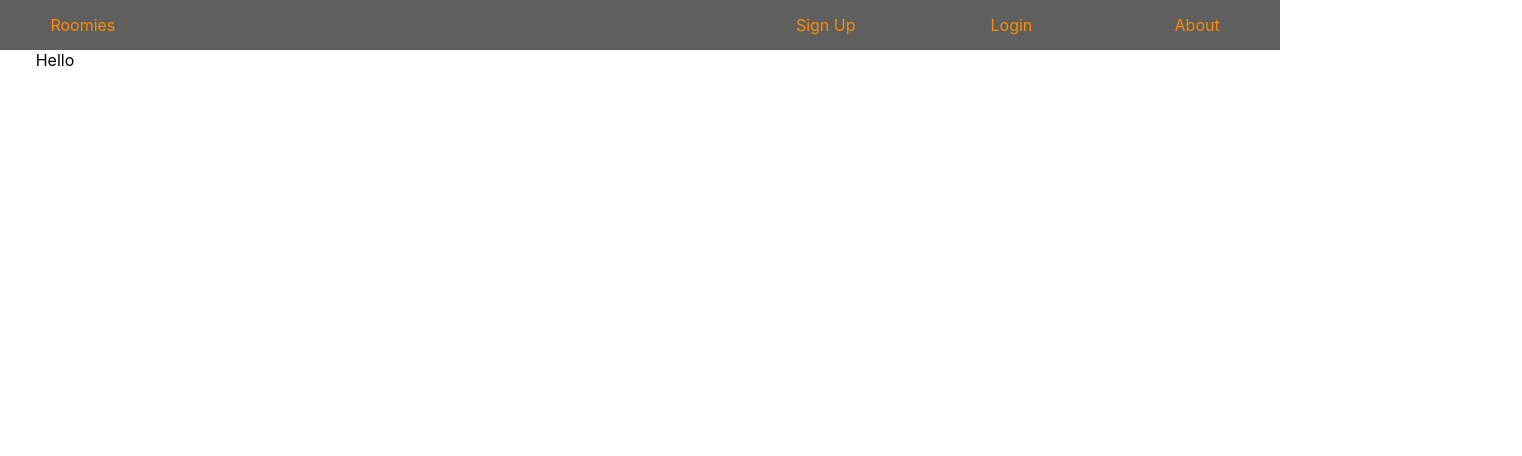
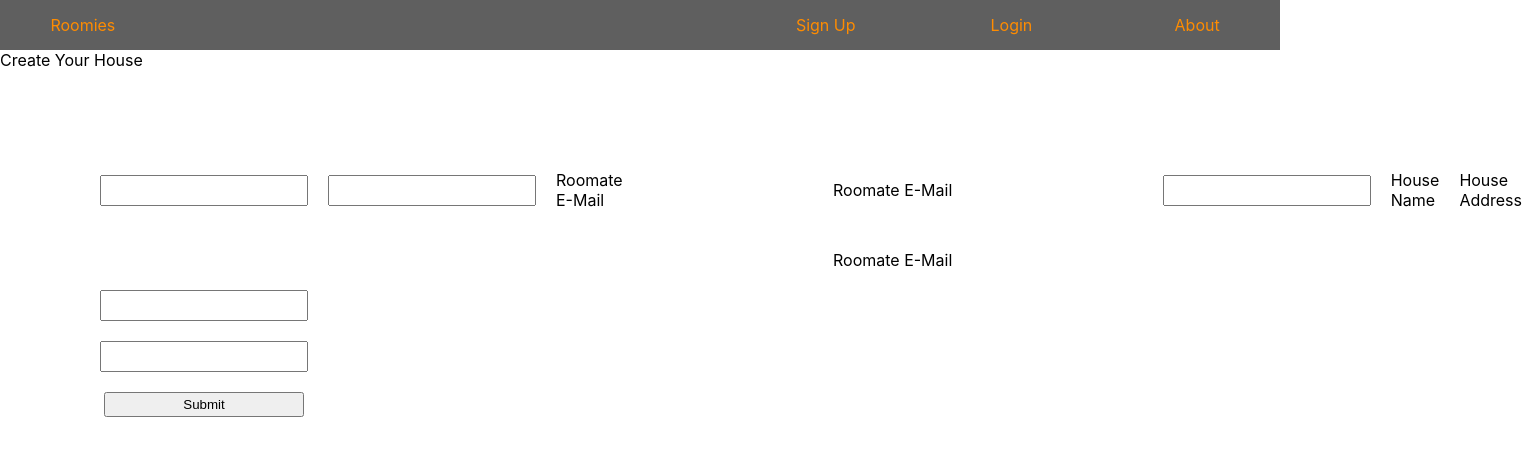
Before and after one commit to QMaximillian/frontend-roomies-app, a React (Create React App) app: page /create in a window 1280 px wide. Shown: the top 456 px of the page, 1522 px wide, since content can reach past the window. Built offline with nearby package versions, Linux system fonts and the light colour scheme.

Commit message:
House form creation

```diff
--- a/src/App.css
+++ b/src/App.css
@@ -15,20 +15,23 @@
 
 }
 
-.nav-button {
-  transition-duration: 0.4s;
-  grid-column: span 1;
-}
 
 .nav-button:hover {
+  display: grid;
   background-color: var(--main-color);
   color: var(--secondary-color);
+  width: 100%;
+  height: 100%;
+  align-items: center;
+  justify-content: center;
+  transition-duration: 0.4s;
+
 }
 
 .nav-button > a {
   text-decoration: none;
   color: var(--secondary-color);
-  z-index: 1;
+
 }
 
 .nav-button-about {
@@ -57,11 +60,53 @@
   grid-row: 2;
 }
 
-.house-create-form-grid {
+.house-form {
   display: grid;
   grid-template-columns: repeat(3, 1fr) 500px repeat(3, 1fr);
-  grid-template-rows: repeat(3, 1fr) 500px repeat(3, 1fr);
+  grid-template-rows: auto;
   grid-gap: 20px;
   justify-items: center;
   align-items: center;
+  padding: 100px;
 }
+
+.house-item {
+  width: 200px;
+  height: 25px;
+
+}
+
+.house-item-label {
+  grid-column: 4 / span 1;
+}
+
+#house-item-label1 {
+  grid-column: 4 / span 1;
+  grid-row: 1;
+}
+
+#house-item-label2 {
+  grid-column: 4 / span 1;
+  grid-row: 3;
+}
+.house-item1 {
+  grid-row: 2;
+}
+.house-item2 {
+
+}
+
+.house-item3 {
+
+}
+
+.house-item4 {
+  grid-row: 4;
+}
+.house-item5{
+  grid-row: 5;
+}
+
+.house-submit {
+  grid-row: 6;
+}
--- a/src/adapters/index.js
+++ b/src/adapters/index.js
@@ -1,3 +1,27 @@
+const baseHomeUrl = "http://localhost:3001/homes"
+
 export const fetchUser = () =>  {
-  return fetch('https://localhost:3001/users').then(resp => resp,json())
+  return fetch('https://localhost:3001/users').then(resp => resp.json())
 }
+
+export const fetchCreateHome = (e, body) => {
+  e.preventDefault()
+  return fetch(baseHomeUrl, {
+    method: "POST",
+    headers: {
+      'Content-Type': 'application/json'
+    },
+    body: JSON.stringify(body)
+  })
+}
+
+const headers = (method, body) => {
+  return {
+    method: method,
+    headers: {
+      'Content-Type': 'application/json'
+
+    },
+    body: JSON.stringify(body)
+  }
+}
--- a/src/components/HouseCreateForm.js
+++ b/src/components/HouseCreateForm.js
@@ -1,16 +1,67 @@
-import React, { Component } from 'react'
+import React, { Component, Fragment } from 'react'
 import { withRouter } from 'react-router'
 import { connect } from 'react-redux'
 import '../App.css'
+import { fetchCreateHome } from '../adapters/index.js'
 
 class HouseCreateForm extends Component {
+
+  state = {
+    // TODO:
+      // Structure home state with correct params for Rails API
+      // Check roomates to see if any other users exist with those emails. Ask them if they want to join the house
+      // When they agree add a home_id to associate them to a house
+      // Clean up the CSS and form submit page for creating a house
+  }
+
+  handleChange = (e) => {
+    this.setState({
+      [e.target.name]: e.target.value
+    }, () => console.log(this.state))
+  }
+
+
    render() {
      return (
-        <div className="house-create-form-grid">
-          <div>
-          Hello
-          </div>
-        </div>
+      <Fragment>
+        <label
+          id="label-center"
+          >Create Your House
+        </label>
+          <form
+            onChange={this.handleChange}
+            className="house-form">
+            <label
+              id="house-item-label1"
+              >Roomate E-Mail
+            </label>
+            <input
+              name="roomate1email"
+              className="house-item .house-item1"/>
+            <label
+              id="house-item-label2">Roomate E-Mail
+            </label>
+            <input
+              name="roomate2email"
+              className="house-item2 house-item"/>
+            <label>Roomate E-Mail</label>
+            <input
+              name="roomate3email"
+              className="house-item3 house-item"/>
+            <label>House Name</label>
+            <input
+              name="houseName"
+              className="house-item4 house-item"/>
+            <label>House Address</label>
+            <input
+              name="houseAddress"
+              className="house-item5 house-item"/>
+
+            <button
+              className="house-item house-submit"
+              onClick={(e) => fetchCreateHome(e)}>Submit</button>
+          </form>
+      </Fragment>
      )
    }
  }
```
